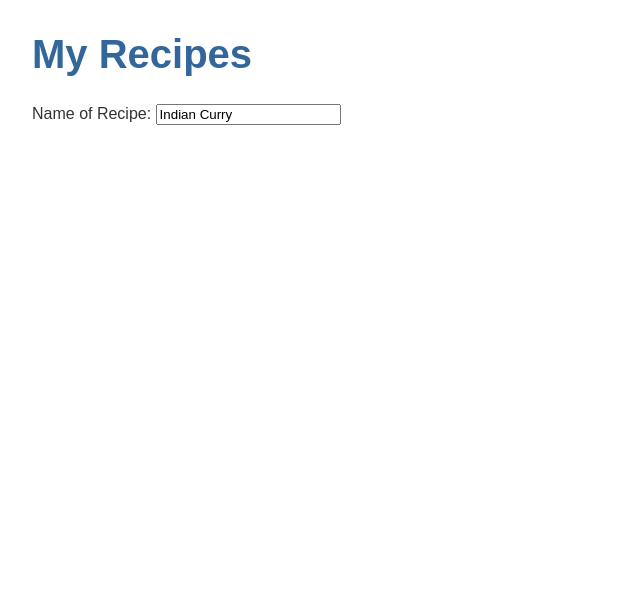
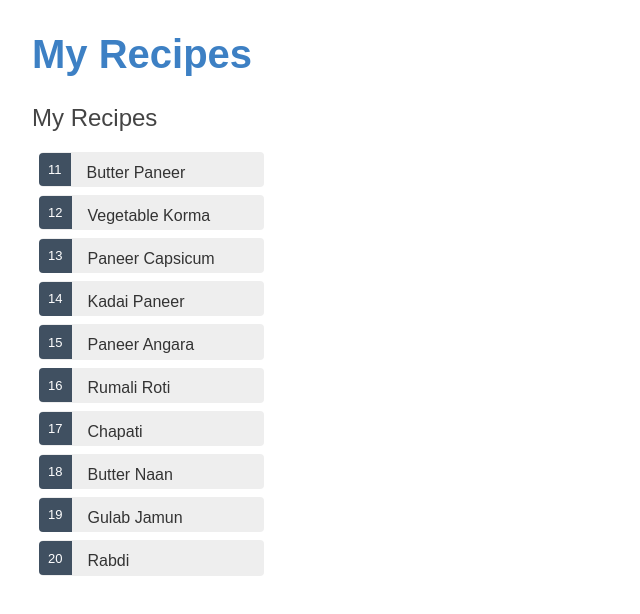
Before and after one commit to reshmapatel25/Myapp, an Angular app: page / in a window 1280 px wide. Shown: the top 614 px of the page, without its empty margins (0-640 px from the left). Built offline with nearby package versions, Linux system fonts and the light colour scheme.

Commit message:
Created selectable list of recipes

```diff
--- a/src/app/app.component.scss
+++ b/src/app/app.component.scss
@@ -0,0 +1,22 @@
+/* Application-wide Styles */
+h1 {
+  color: #3d80c4;
+  font-family: Arial, Helvetica, sans-serif;
+  font-size: 250%;
+}
+h2, h3 {
+  color: #e76767;
+  font-family: Arial, Helvetica, sans-serif;
+  font-weight: lighter;
+}
+body {
+  margin: 2em;
+}
+body, input[type="text"], button {
+  color: #a55151;
+  font-family: Cambria, Georgia;
+}
+/* everywhere else */
+* {
+  font-family: Arial, Helvetica, sans-serif;
+}
--- /dev/null
+++ b/src/app/mock-recipes.ts
@@ -0,0 +1,13 @@
+import { Recipe } from './recipe';
+export const RECIPES: Recipe[] = [
+  { id: 11, name: 'Butter Paneer' },
+  { id: 12, name: 'Vegetable Korma' },
+  { id: 13, name: 'Paneer Capsicum' },
+  { id: 14, name: 'Kadai Paneer' },
+  { id: 15, name: 'Paneer Angara' },
+  { id: 16, name: 'Rumali Roti' },
+  { id: 17, name: 'Chapati' },
+  { id: 18, name: 'Butter Naan' },
+  { id: 19, name: 'Gulab Jamun' },
+  { id: 20, name: 'Rabdi' }
+];
--- a/src/app/recipes/recipes.component.html
+++ b/src/app/recipes/recipes.component.html
@@ -1,3 +1,25 @@
+<h2>My Recipes</h2>
+<ul class="recipes">
+  <li *ngFor="let recipe of recipes"
+    [class.selected]="recipe === selectedRecipe"
+    (click)="onSelect(recipe)">
+    <span class="badge">{{recipe.id}}</span> {{recipe.name}}
+  </li>
+</ul>
+
+<div *ngIf="selectedRecipe">
+
+  <h2>{{selectedRecipe.name | uppercase}} Details</h2>
+  <div><span>id: </span>{{selectedRecipe.id}}</div>
+  <div>
+    <label>name:
+      <input [(ngModel)]="selectedRecipe.name" placeholder="name"/>
+    </label>
+  </div>
+
+</div>
+
+
 <!-- <p>recipes works!</p>
 //{{recipe}} -->
 
@@ -6,8 +28,15 @@
 <div><span>name: </span>{{recipe.name}}</div>
 -->
 
-<div>
+<!-- <div>
     <label>Name of Recipe:
       <input [(ngModel)]='recipe.name' placeholder="name"/>
-    </label>
-  </div>
+    </label>-->
+    <!-- <h2>My Recipes</h2>
+      <ul class="recipes">
+        <li *ngFor="let recipe of recipes">
+          <span class="badge">{{recipe.id}}</span> {{recipe.name}}
+        </li>
+      </ul>
+
+  </div> -->
--- a/src/app/recipes/recipes.component.scss
+++ b/src/app/recipes/recipes.component.scss
@@ -0,0 +1,44 @@
+/* RecipesComponent's private CSS styles */
+.recipes {
+    margin: 0 0 2em 0;
+    list-style-type: none;
+    padding: 0;
+    width: 15em;
+  }
+  .recipes li {
+    cursor: pointer;
+    position: relative;
+    left: 0;
+    background-color: #EEE;
+    margin: .5em;
+    padding: .3em 0;
+    height: 1.6em;
+    border-radius: 4px;
+  }
+  .recipes li:hover {
+    color: #607D8B;
+    background-color: #DDD;
+    left: .1em;
+  }
+  .recipes li.selected {
+    background-color: #CFD8DC;
+    color: white;
+  }
+  .recipes li.selected:hover {
+    background-color: #BBD8DC;
+    color: white;
+  }
+  .recipes .badge {
+    display: inline-block;
+    font-size: small;
+    color: white;
+    padding: 0.8em 0.7em 0 0.7em;
+    background-color:#405061;
+    line-height: 1em;
+    position: relative;
+    left: -1px;
+    top: -4px;
+    height: 1.8em;
+    margin-right: .8em;
+    border-radius: 4px 0 0 4px;
+  }
--- a/src/app/recipes/recipes.component.ts
+++ b/src/app/recipes/recipes.component.ts
@@ -1,5 +1,6 @@
 import { Component, OnInit } from '@angular/core';
 import { Recipe } from '../recipe';
+import { RECIPES } from '../mock-recipes';
 
 @Component({
   selector: 'app-recipes',
@@ -8,13 +9,19 @@ import { Recipe } from '../recipe';
 })
 export class RecipesComponent implements OnInit {
   //recipe='Indian Curry';
-  recipe: Recipe = {
+  /*recipe: Recipe = {
     id: 1,
     name: 'Indian Curry'
-  };
+  };*/
+  recipes=RECIPES;
+  selectedRecipe: Recipe;
+
   constructor() { }
 
   ngOnInit(): void {
   }
+  onSelect(hero: Recipe): void {
+    this.selectedRecipe = hero;
+  }
 
 }
```
